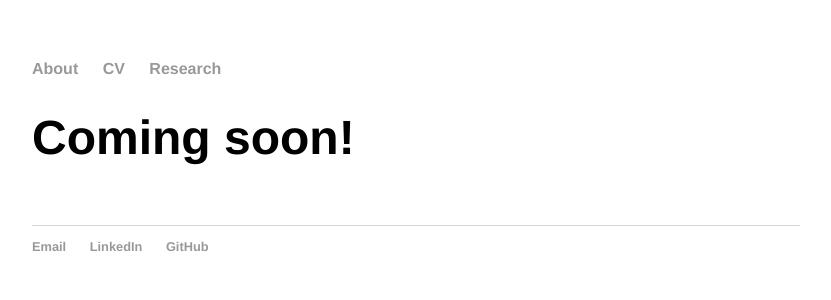
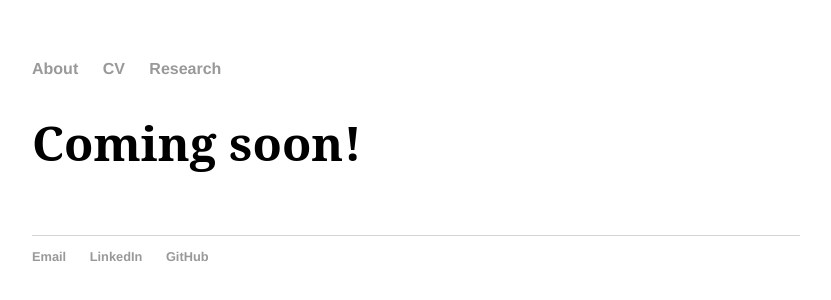
Before and after one commit to ip-jss/ip-jss.github.io, a Jekyll site: the page built from blog/index.html, in a window 1280 px wide. Shown: the top 300 px of the page, without its empty margins (224-1055 px from the left). Built offline with Jekyll 4.4.1, drawn with Linux system fonts in a browser that asks for light colours.

Commit message:
Update main.css

```diff
--- a/css/main.css
+++ b/css/main.css
@@ -21,7 +21,7 @@ a:hover {
 }
 h1 {
     font-size: 3em;
-    font-family:'Helvetica', 'Helvetica', 'Sans-Serif';
+    font-family:'Cartos', 'Cartos', 'Serif';
 }
 p {
     font-size: 1.5em;
```
